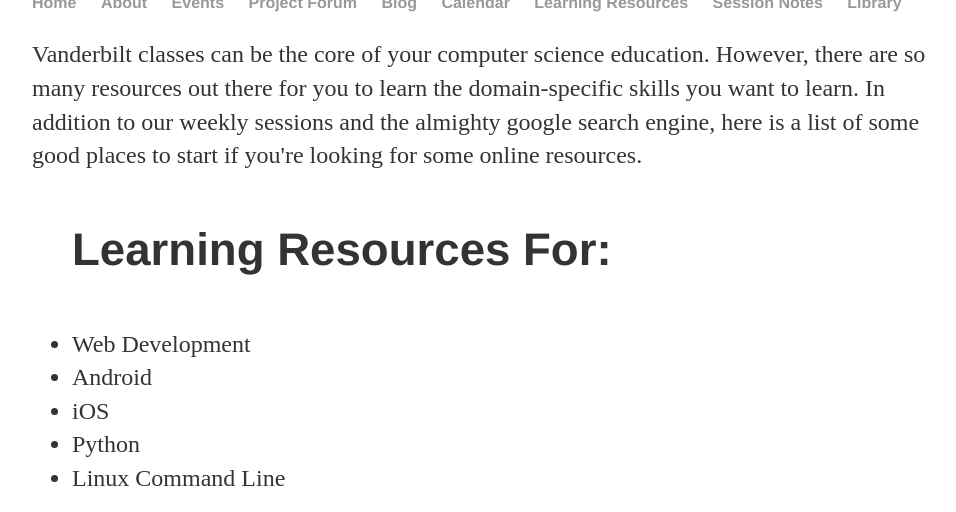
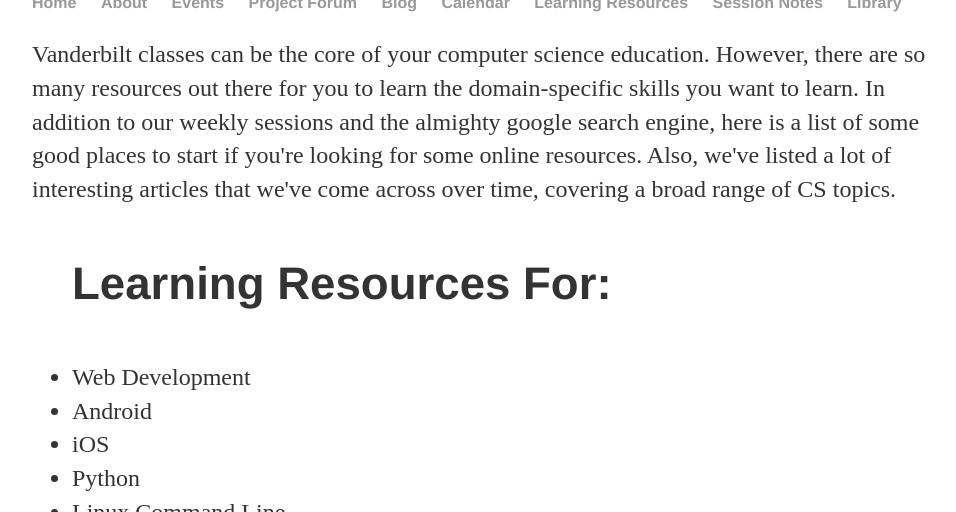
Before and after one commit to VandyApps/adamMgross.github.io, a Jekyll site: the page built from resources/index.html, in a window 1280 px wide and 900 px high, cut to the strip 388-900 px from the top of the window. Shown: the whole strip, without its empty margins (160-1116 px from the left). Built offline with Jekyll 4.4.1, drawn with Linux system fonts in a browser that asks for light colours.

Commit message:
Automated commit message.

```diff
--- a/resources/index.html
+++ b/resources/index.html
@@ -3,7 +3,7 @@
 title: Learning Resources
 ---
 
-<p>Vanderbilt classes can be the core of your computer science education. However, there are so many resources out there for you to learn the domain-specific skills you want to learn. In addition to our weekly sessions and the almighty google search engine, here is a list of some good places to start if you're looking for some online resources.</p>
+<p>Vanderbilt classes can be the core of your computer science education. However, there are so many resources out there for you to learn the domain-specific skills you want to learn. In addition to our weekly sessions and the almighty google search engine, here is a list of some good places to start if you're looking for some online resources. Also, we've listed a lot of interesting articles that we've come across over time, covering a broad range of CS topics.</p>
 		<div class="resources">
             <ul><h4>Learning Resources For:</h4>
                 <li>Web Development</li>
```
